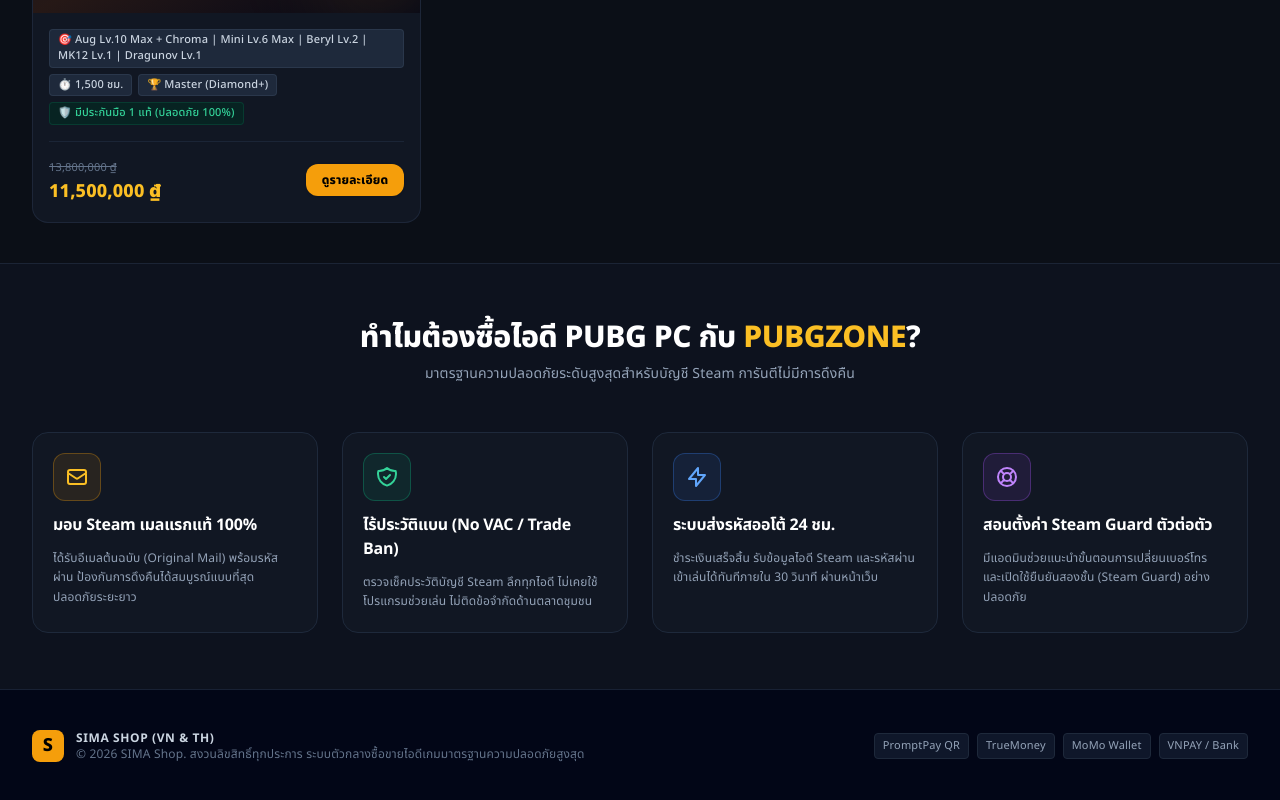
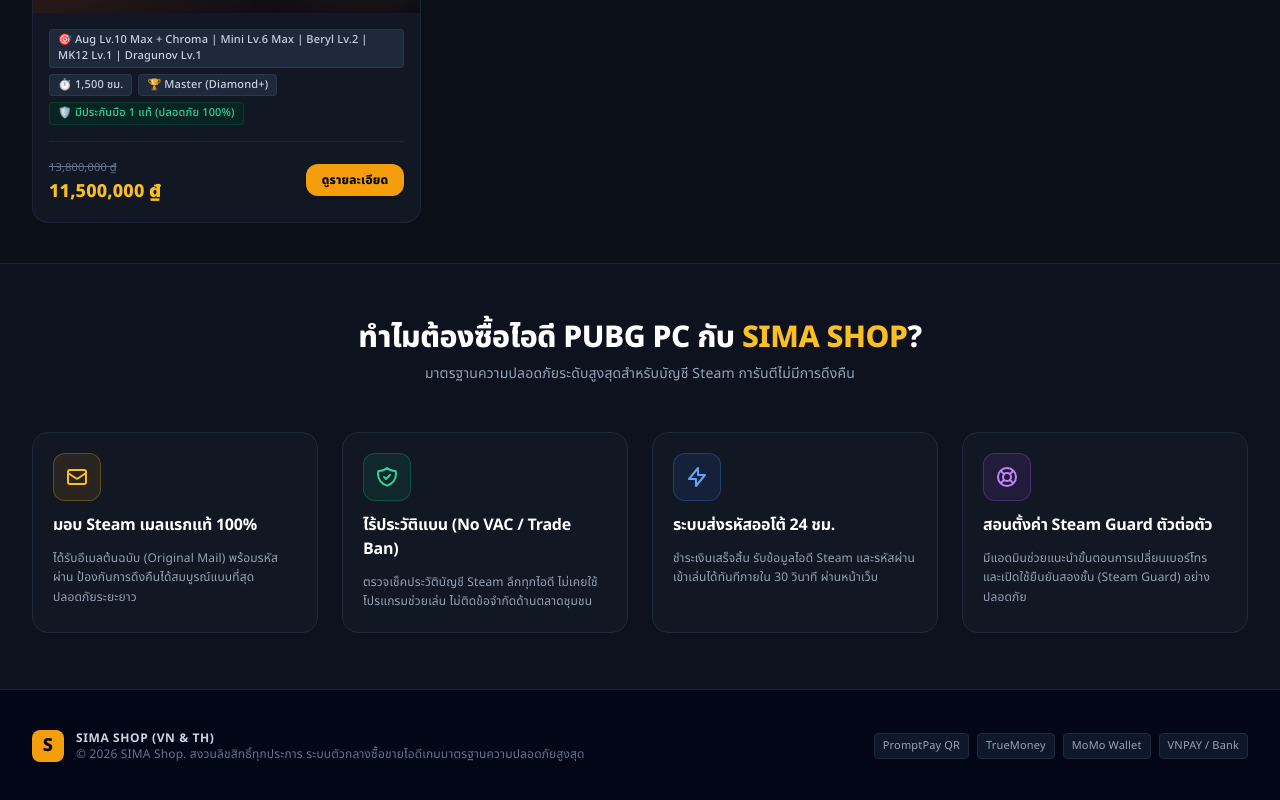
Before and after one commit to dangerinw/sima-shop, a React (Create React App) app in the folder new-react-app/: page / in a window 1280 px wide. Shown: the part 1333-2133 px from the top of the page. Built offline with nearby package versions, Linux system fonts and the light colour scheme.

Commit message:
fix: update brand name in FeaturesSection to SIMA SHOP

```diff
--- a/new-react-app/src/components/FeaturesSection.js
+++ b/new-react-app/src/components/FeaturesSection.js
@@ -49,7 +49,7 @@
       <div className="max-w-7xl mx-auto px-4 sm:px-6 lg:px-8">
         <div className="text-center max-w-2xl mx-auto mb-12">
           <h2 className="text-2xl sm:text-3xl font-black text-white">
-            {t.featuresTitle} <span className="text-amber-400">PUBGZONE</span>?
+            {t.featuresTitle} <span className="text-amber-400">SIMA SHOP</span>?
           </h2>
           <p className="text-slate-400 text-sm mt-2">
             {t.featuresSubtitle}
```
